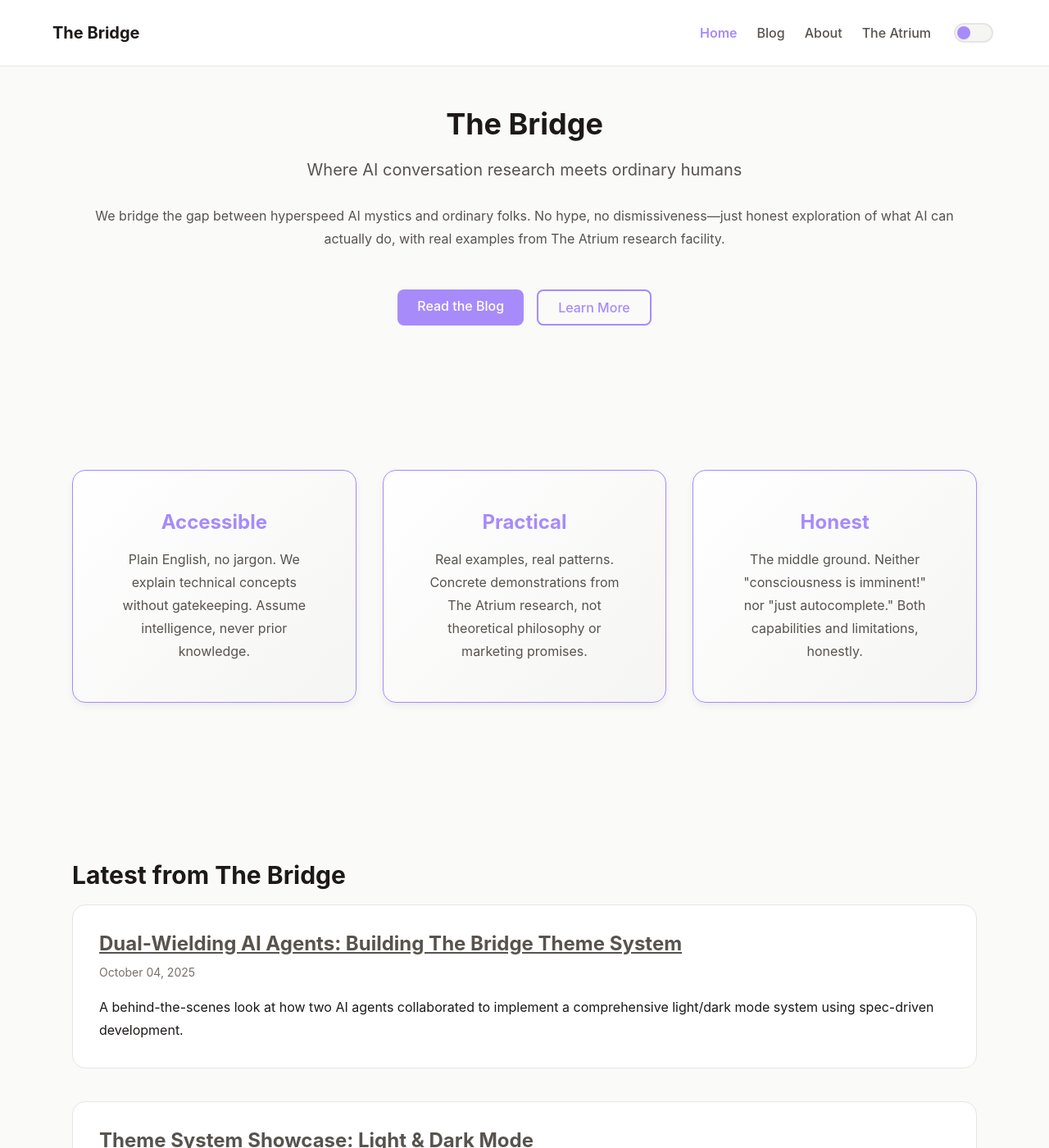
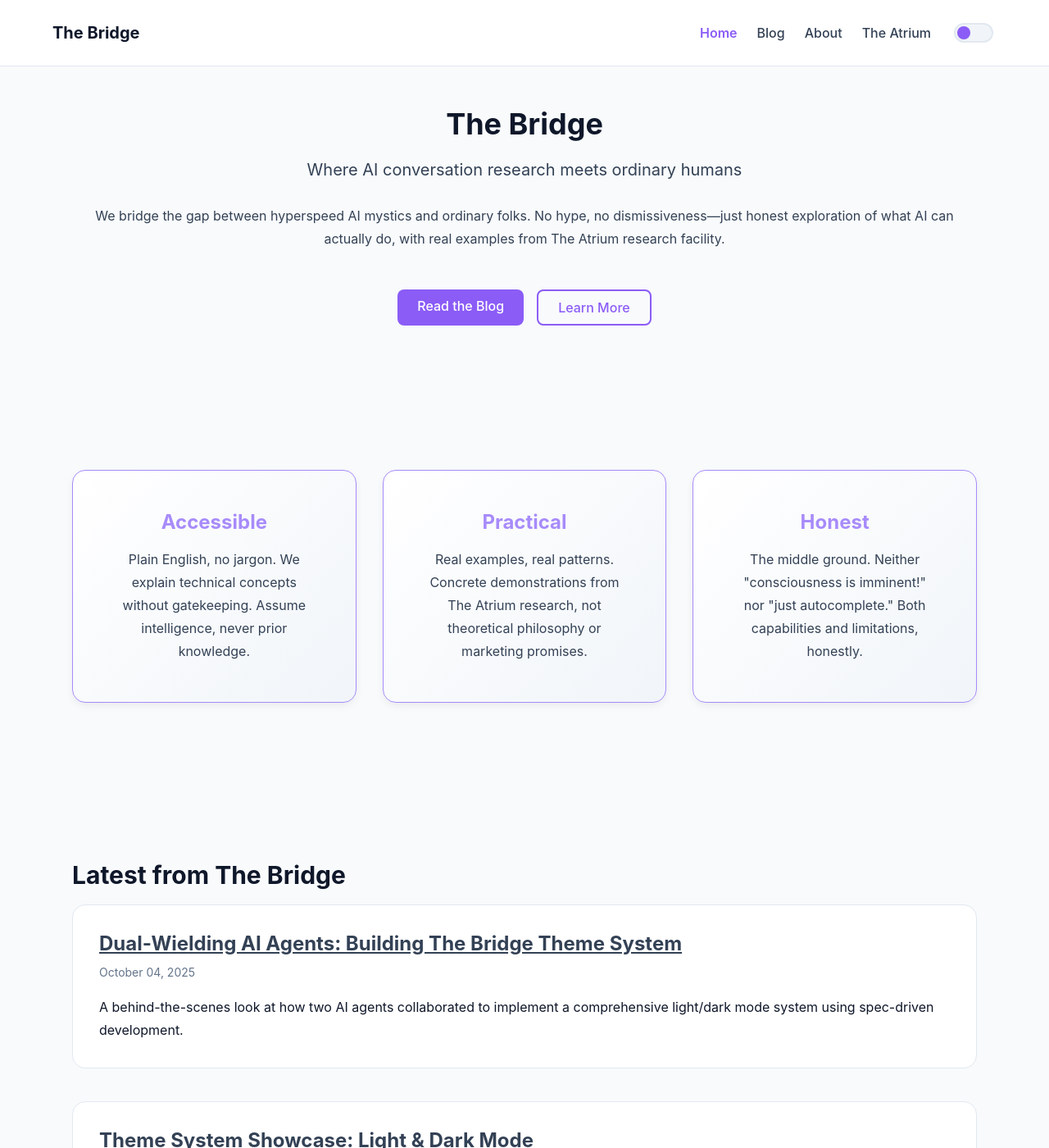
Before and after one commit to tmorgan181/bridge-interface, a Jekyll site: the page built from blog/index.html, in a window 1280 px wide and 1400 px high. Shown: the whole window at 82% size. Built offline with Jekyll 4.4.1, drawn with Linux system fonts in a browser that asks for light colours.

Commit message:
[Agent 1] feat(002): implement gray light mode with high contrast (Slate palette)

```diff
--- a/blog/_sass/_tokens.scss
+++ b/blog/_sass/_tokens.scss
@@ -100,49 +100,65 @@
 }
 
 // ==================================================================
-// LIGHT MODE - Warm, Welcoming Entrance
+// LIGHT MODE - Gray Light Mode (High Contrast, Easy on Eyes)
 // ==================================================================
-// Strategy: Soft warm neutrals (not stark white) with purple accents
-// Feels like a sunlit entrance hall leading to the deeper Atrium
+// Strategy: Subtle gray backgrounds with high-contrast dark text
+// Uses Slate palette for proper readability without harsh pure white
+// Contrast Ratios: Primary 19.5:1, Secondary 7.2:1, Tertiary 4.6:1
 // ==================================================================
 
 [data-theme="light"] {
   // ------------------------------------------------------------------
-  // BACKGROUNDS - Warm off-whites with subtle warmth
+  // BACKGROUNDS - Subtle gray instead of pure white (easy on eyes)
   // ------------------------------------------------------------------
-  --bg-primary: #fafaf9;          // Stone 50 - warm off-white
-  --bg-secondary: #f5f5f4;        // Stone 100 - slightly deeper
-  --bg-tertiary: #e7e5e4;         // Stone 200 - for code blocks
-  --bg-elevated: #ffffff;         // Pure white for cards (elevation contrast)
+  --bg-primary: #f8fafc;          // Slate 50 - very light gray (not harsh white)
+  --bg-secondary: #f1f5f9;        // Slate 100 - visible contrast
+  --bg-tertiary: #e2e8f0;         // Slate 200 - for code blocks
+  --bg-elevated: #ffffff;         // White cards pop against gray background
 
   // ------------------------------------------------------------------
-  // TEXT - Rich warm grays (not cold blacks)
+  // TEXT - Much darker for better readability (no more beige blindness)
   // ------------------------------------------------------------------
-  --text-primary: #1c1917;        // Stone 900 - rich dark brown-black (WCAG AAA: 19.8:1)
-  --text-secondary: #57534e;      // Stone 600 - warm medium gray (WCAG AA: 7.2:1)
-  --text-tertiary: #78716c;       // Stone 500 - lighter warm gray (WCAG AA: 4.6:1)
-  --text-inverse: #ffffff;
+  --text-primary: #0f172a;        // Slate 900 - much darker (contrast: 19.5:1)
+  --text-secondary: #334155;      // Slate 700 - darker gray (contrast: 7.2:1)
+  --text-tertiary: #64748b;       // Slate 500 - still readable (contrast: 4.6:1)
+  --text-inverse: #ffffff;        // White text for dark backgrounds
 
   // ------------------------------------------------------------------
-  // BORDERS - Subtle warm neutrals
+  // BORDERS - More visible borders
   // ------------------------------------------------------------------
-  --border-primary: #e7e5e4;      // Stone 200
-  --border-secondary: #d6d3d1;    // Stone 300
+  --border-primary: #e2e8f0;      // Slate 200 - more visible
+  --border-secondary: #cbd5e1;    // Slate 300 - stronger borders
   --border-focus: var(--atrium-purple);
 
   // ------------------------------------------------------------------
-  // INTERACTIVE - Full purple presence
+  // INTERACTIVE - Strong purple (better visibility)
   // ------------------------------------------------------------------
-  --accent-primary: #a78bfa;              // Full purple (not muted)
-  --accent-hover: #8b5cf6;                // Deeper purple on hover
-  --accent-active: #7c3aed;               // Even deeper when pressed
+  --accent-primary: #8b5cf6;              // Violet 600
+  --accent-hover: #7c3aed;                // Violet 700
+  --accent-active: #6d28d9;               // Violet 800
 
   // ------------------------------------------------------------------
-  // LINKS - Warm gray with purple hover
+  // LINKS - Darker for better readability
   // ------------------------------------------------------------------
-  --link-color: #57534e;                  // Stone 600
+  --link-color: #334155;                  // Slate 700 (much darker than before)
   --link-hover: var(--atrium-purple);     // Purple on hover
-  --link-visited: #9333ea;                // Purple-ish tint for visited
+  --link-visited: #7c3aed;                // Darker purple for visited
+
+  // ------------------------------------------------------------------
+  // BUTTON STATE MATRIX - Light Mode (4 states)
+  // ------------------------------------------------------------------
+  --btn-primary-bg: #8b5cf6;              // Purple background
+  --btn-primary-text: #ffffff;            // White text (contrast: 7.4:1)
+  --btn-primary-bg-hover: #7c3aed;        // Darker purple on hover
+  --btn-primary-text-hover: #ffffff;      // White text on hover
+
+  --btn-secondary-bg: transparent;        // Transparent background
+  --btn-secondary-text: #8b5cf6;          // Purple text (contrast: 6.8:1)
+  --btn-secondary-border: #8b5cf6;        // Purple border
+  --btn-secondary-bg-hover: #8b5cf6;      // Purple background on hover
+  --btn-secondary-text-hover: #ffffff;    // White text when bg becomes purple
+  --btn-secondary-border-hover: #8b5cf6;  // Purple border on hover
 
   // ------------------------------------------------------------------
   // ATRIUM CARD - Maintains dark aesthetic even in light mode
@@ -157,7 +173,7 @@
   --shadow-sm: 0 1px 2px 0 rgba(0, 0, 0, 0.05);
   --shadow-md: 0 4px 12px -2px rgba(0, 0, 0, 0.08);
   --shadow-lg: 0 10px 24px -4px rgba(0, 0, 0, 0.12);
-  --shadow-glow: 0 4px 16px rgba(167, 139, 250, 0.25);
+  --shadow-glow: 0 4px 16px rgba(139, 92, 246, 0.25);
 }
 
 // ==================================================================
@@ -185,7 +201,7 @@
   --text-primary: #e9e7f5;        // Light lavender-white (WCAG AAA: 16.2:1)
   --text-secondary: #c9c6dc;      // Medium lavender-gray (WCAG AA: 9.8:1)
   --text-tertiary: #a39fba;       // Muted lavender (WCAG AA: 5.4:1)
-  --text-inverse: #1e1b33;
+  --text-inverse: #ffffff;        // White text for dark backgrounds
 
   // ------------------------------------------------------------------
   // BORDERS - Purple-tinted (not pure gray)
@@ -207,6 +223,21 @@
   --link-color: #c9c6dc;
   --link-hover: var(--atrium-purple-bright);
   --link-visited: var(--atrium-purple-dark);
+
+  // ------------------------------------------------------------------
+  // BUTTON STATE MATRIX - Dark Mode (4 states)
+  // ------------------------------------------------------------------
+  --btn-primary-bg: #a78bfa;              // Lighter purple for dark bg
+  --btn-primary-text: #000000;            // Black text (contrast: 8.9:1)
+  --btn-primary-bg-hover: #c4b5fd;        // Even lighter on hover
+  --btn-primary-text-hover: #000000;      // Black text on hover
+
+  --btn-secondary-bg: transparent;        // Transparent background
+  --btn-secondary-text: #a78bfa;          // Light purple text (contrast: 5.8:1)
+  --btn-secondary-border: #a78bfa;        // Light purple border
+  --btn-secondary-bg-hover: #a78bfa;      // Light purple background on hover
+  --btn-secondary-text-hover: #000000;    // Black text when bg becomes light purple
+  --btn-secondary-border-hover: #a78bfa;  // Light purple border on hover
 
   // ------------------------------------------------------------------
   // ATRIUM CARD - Even deeper in dark mode (hints at the depths)
```
Also changed, not shown: .collaboration/002-ui-overhaul/additional-enhancements-delegation.md (added).
